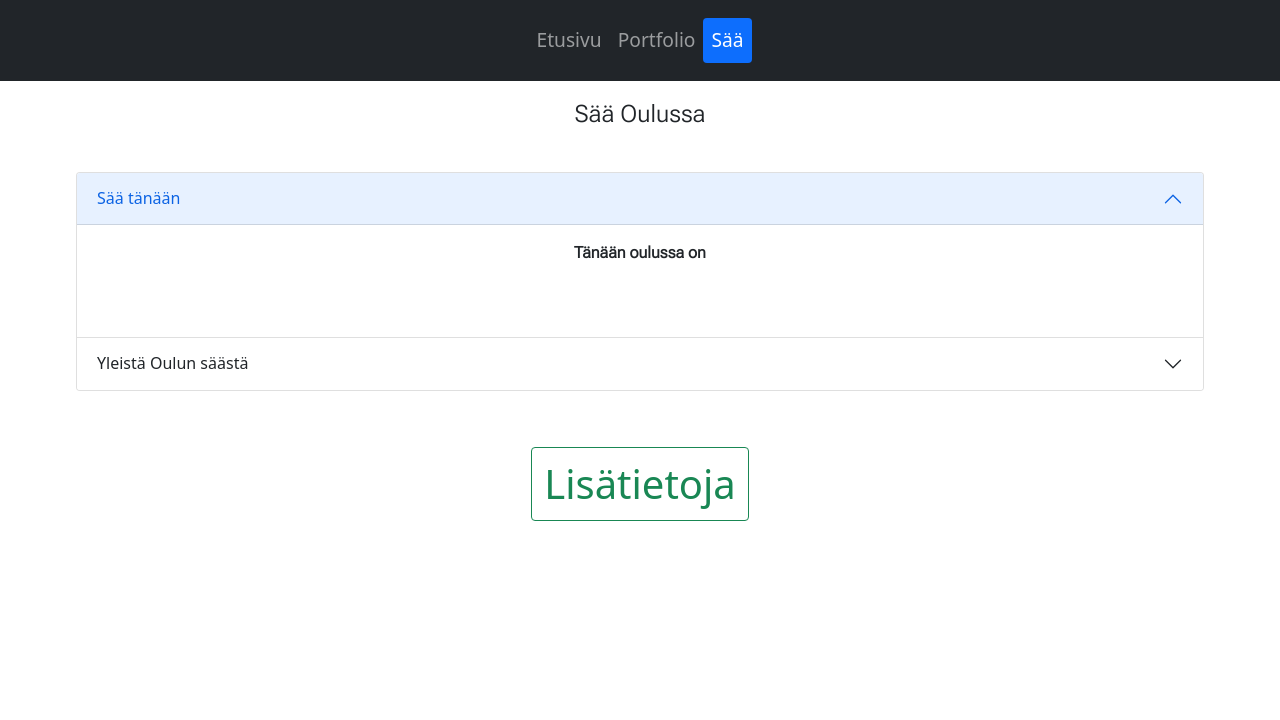
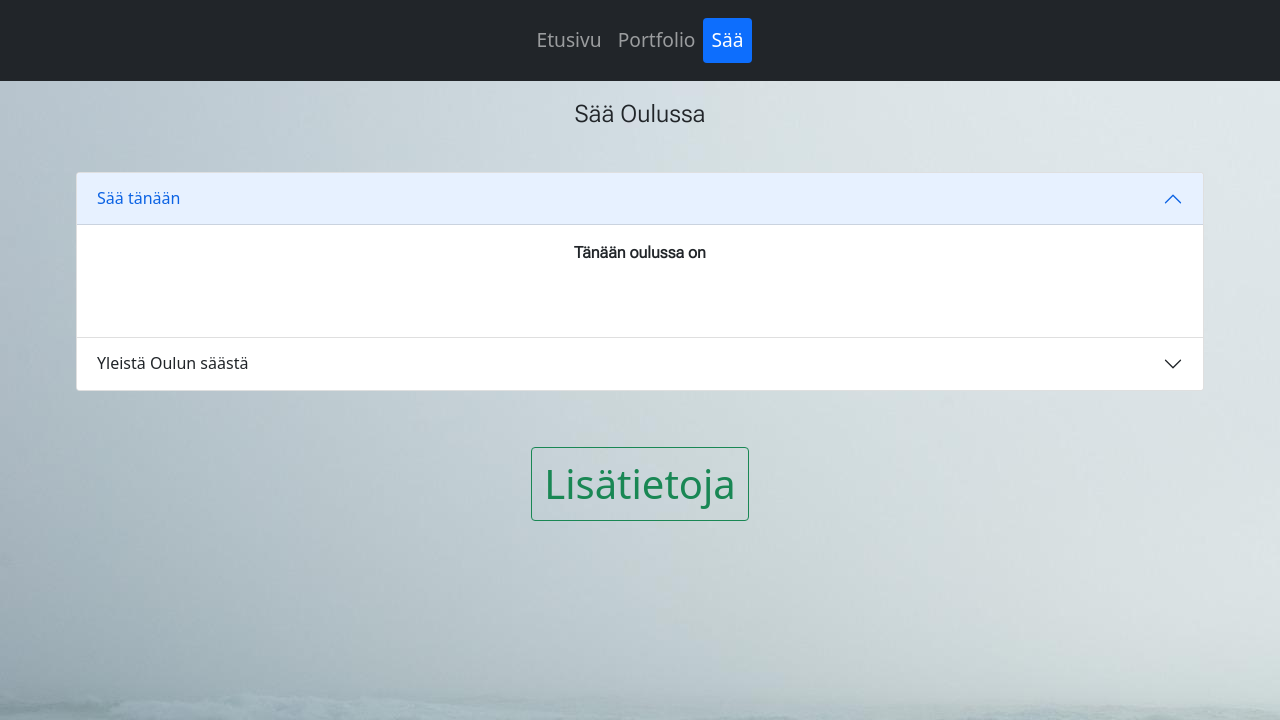
Before and after one commit to patrikbenjaminn/web-tekniikat, a plain HTML site: page HTML/indexxxi.html in a window 1280 px wide. Shown: the top 720 px of the page. Drawn offline with nearby package versions, Linux system fonts and the light colour scheme; the site is published under a folder, as on GitHub Pages, so addresses that start at the root find nothing; no server answers.

Commit message:
Muokattu linkityksiä oikeaksi css tiedoston osalta

```diff
--- a/HTML/indexxxi.html
+++ b/HTML/indexxxi.html
@@ -14,6 +14,7 @@
     <link href="https://fonts.googleapis.com/css2?family=Indie+Flower&family=Raleway:wght@300&family=Roboto+Flex:opsz,wght@8..144,300&display=swap" rel="stylesheet">
     <script src="https://kit.fontawesome.com/b386a1392e.js" crossorigin="anonymous"></script>
     <script src="https://ajax.googleapis.com/ajax/libs/jquery/3.6.0/jquery.min.js"></script>
+    <meta http-equiv="Content-Security-Policy" content="upgrade-insecure-requests">
   </head>
   <body class="sivu2">
     <nav class="navbar fixed-top navbar-expand-sm navbar-dark bg-dark ">
--- a/sivu.css
+++ b/sivu.css
@@ -14,7 +14,7 @@ font-family: 'Roboto Flex', sans-serif;
 
 }
 body{
-    background-image: url('/Kuvat/cool-background4.png');
+    background-image: url('./Kuvat/cool-background4.png');
 }
 .texttop{
     color: white;
@@ -36,7 +36,7 @@ body{
 }
 /* Photo by Pixabay.com https://pixabay.com/fi/photos/meri-sumu-valtameri-aallot-1850228/ */
 .sivu2{
-    background-image: url('/Kuvat/sea-g6ce56053e_1920.jpg');
+    background-image: url('./Kuvat/sea-g6ce56053e_1920.jpg');
 
 }
 #vihreä{
```
Also changed, not shown: HTML/portfolio.html (+1 -0 lines), index.html (+2 -1 lines).
